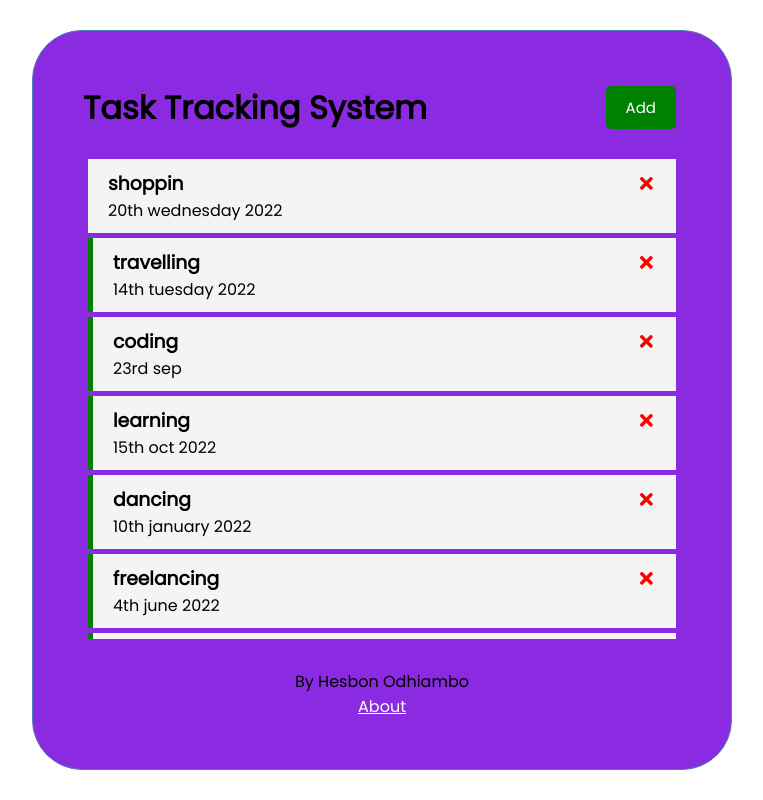
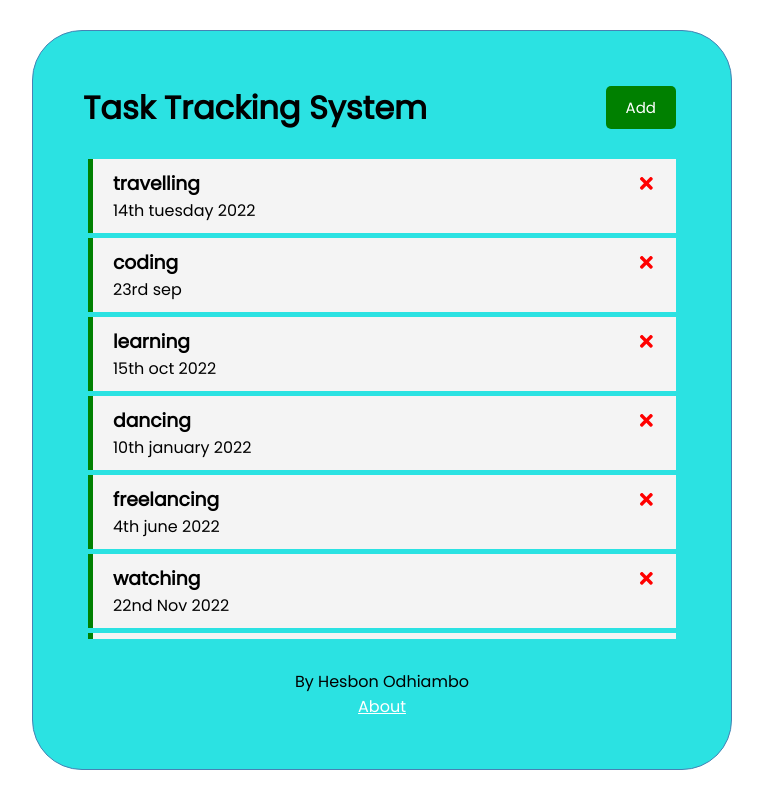
Before and after one commit to ochienghesbon/Task-tracking-system, a React (Create React App) app: page / in a window 1280 px wide. Shown: the whole page, without its empty margins (258-1021 px from the left). Built offline with nearby package versions, Linux system fonts and the light colour scheme; data requests are answered from the project's data file.

Commit message:
styles the page

```diff
--- a/db.json
+++ b/db.json
@@ -1,11 +1,5 @@
 {
   "tasks": [
-    {
-      "text": "shoppin",
-      "day": "20th wednesday 2022",
-      "reminder": false,
-      "id": 3
-    },
     {
       "text": "travelling",
       "day": "14th tuesday 2022",
@@ -41,6 +35,12 @@
       "day": "22nd Nov 2022",
       "reminder": true,
       "id": 9
+    },
+    {
+      "text": "praying",
+      "day": "20th sat 2022",
+      "reminder": true,
+      "id": 10
     }
   ]
 }
--- a/src/index.css
+++ b/src/index.css
@@ -21,7 +21,7 @@ body {
   border-radius: 50px;
   display: flex;
   flex-direction: column;
-  background: blueviolet;
+  background: rgb(43, 226, 226);
 
 }
 
@@ -63,7 +63,7 @@ body {
   width: 100%;
   overflow: auto;
   max-height: calc(100% - 500px);
-  scrollbar-color: red;
+  scrollbar-color: rgb(47, 0, 255);
 }
 
 .tasks-container::-webkit-scrollbar {
```
